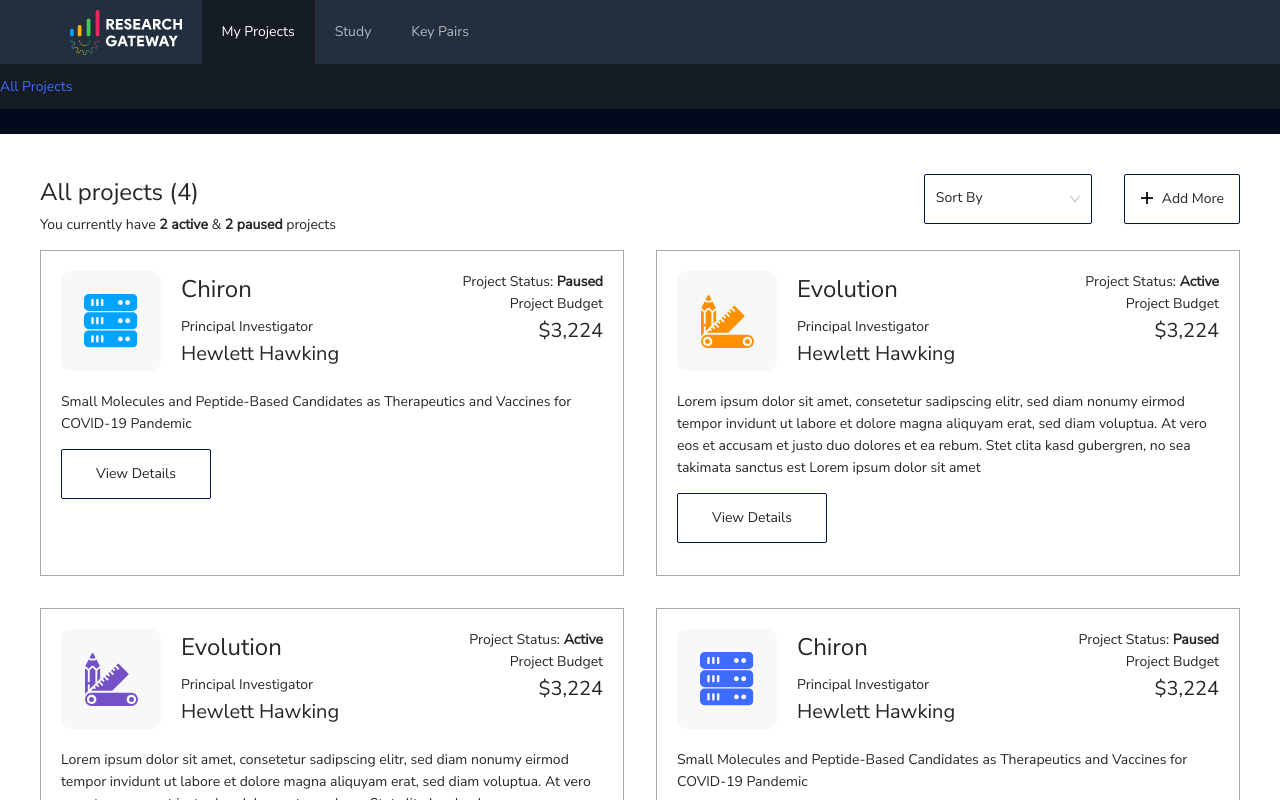
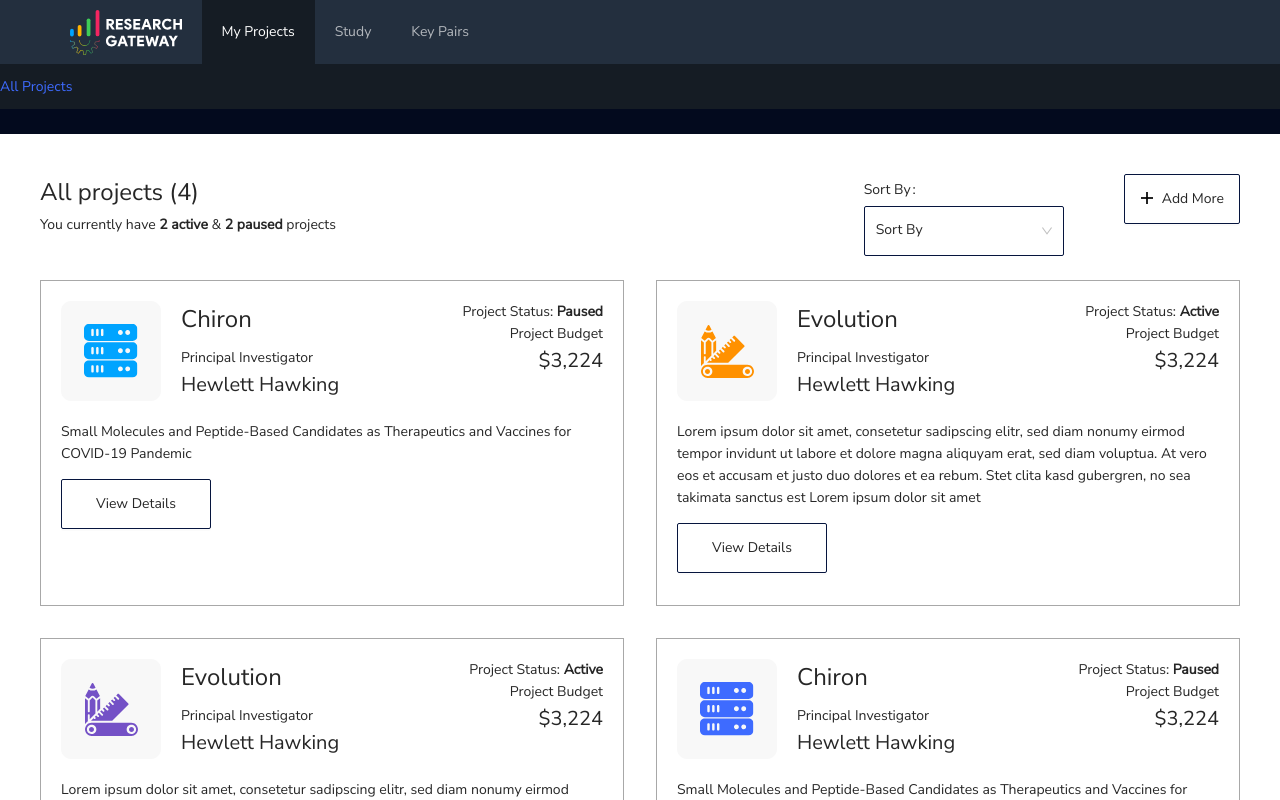
Before and after one commit to stechx1/research-gateway, a Next.js app: page /my-projects in a window 1280 px wide. Shown: the top 800 px of the page. Built offline with nearby package versions, Linux system fonts and the light colour scheme.

Commit message:
made accessible

```diff
--- a/src/collections/AllProjects/FiltersContainer.jsx
+++ b/src/collections/AllProjects/FiltersContainer.jsx
@@ -1,4 +1,4 @@
-import { Button, Select } from 'antd';
+import { Button, Form, Select } from 'antd';
 import { PlusOutlined } from '@ant-design/icons';
 const { Option } = Select;
 import { StyledButton, StyledFiltersContainer, StyledSelect } from './elements';
@@ -9,12 +9,19 @@ export const FiltersContainer = () => {
   };
   return (
     <StyledFiltersContainer>
-      <StyledSelect defaultValue='Sort By' onChange={handleChange}>
-        <Option value='paused'>Paused</Option>
-        <Option value='active'>Active</Option>
-        <Option value='lowToHigh'>Budget: Low to High</Option>
-        <Option value='HighToLow'>Budget: High to Low</Option>
-      </StyledSelect>
+      <Form.Item label='Sort By'>
+        <StyledSelect
+          ariaLabel='sort by'
+          ariaHidden={true}
+          defaultValue='Sort By'
+          onChange={handleChange}
+        >
+          <Option value='paused'>Paused</Option>
+          <Option value='active'>Active</Option>
+          <Option value='lowToHigh'>Budget: Low to High</Option>
+          <Option value='HighToLow'>Budget: High to Low</Option>
+        </StyledSelect>
+      </Form.Item>
       <StyledButton icon={<PlusOutlined />}>Add More</StyledButton>
     </StyledFiltersContainer>
   );
--- a/src/pages/my-projects/index.jsx
+++ b/src/pages/my-projects/index.jsx
@@ -1,9 +1,13 @@
+import Head from 'next/head';
 import { AllProjects } from '../../collections/AllProjects';
 import { Container, PageHeader } from '../../components';
 
 export default function MyProjects() {
   return (
     <>
+      <Head>
+        <title>All Projects</title>
+      </Head>
       <PageHeader title='All Projects' />
       <Container style={{ background: '#030A1E' }}>
         <AllProjects allProjects={4} active={2} paused={2} />
```
